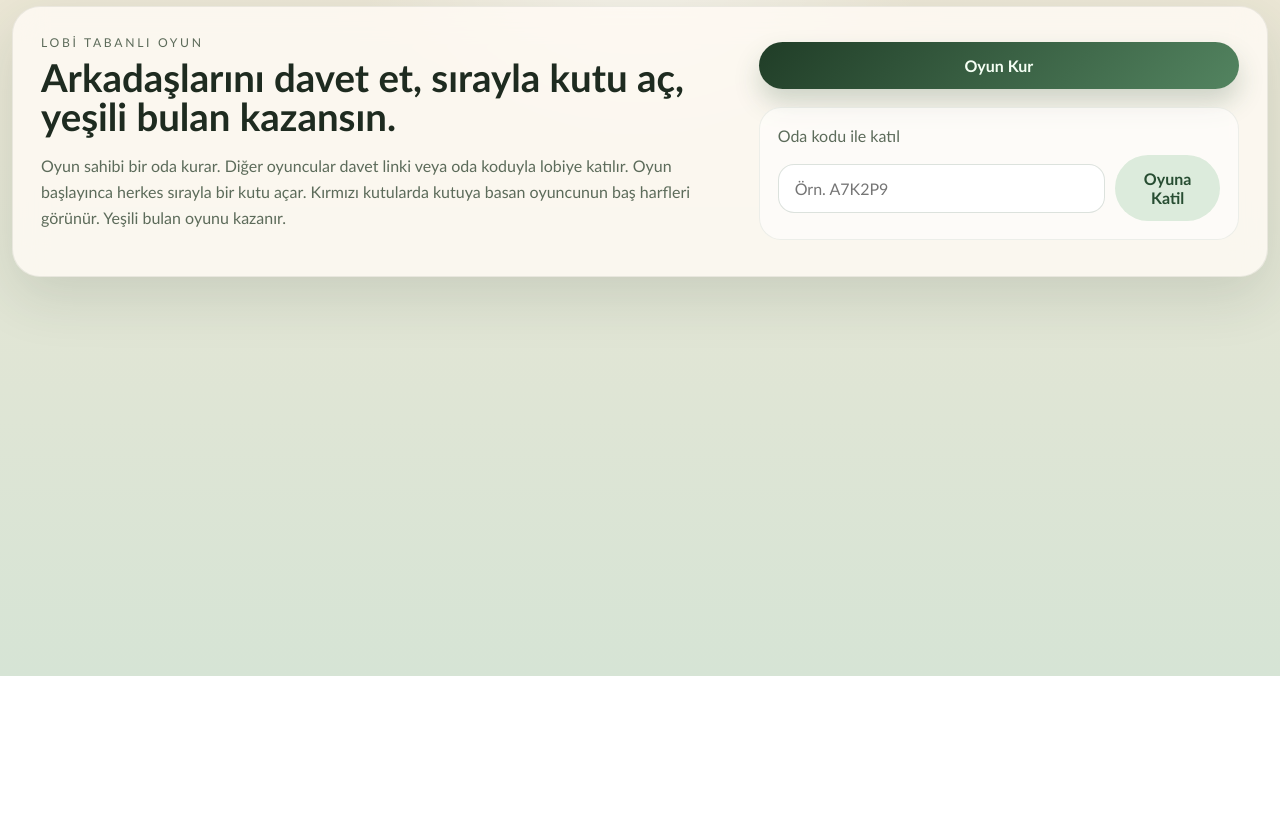
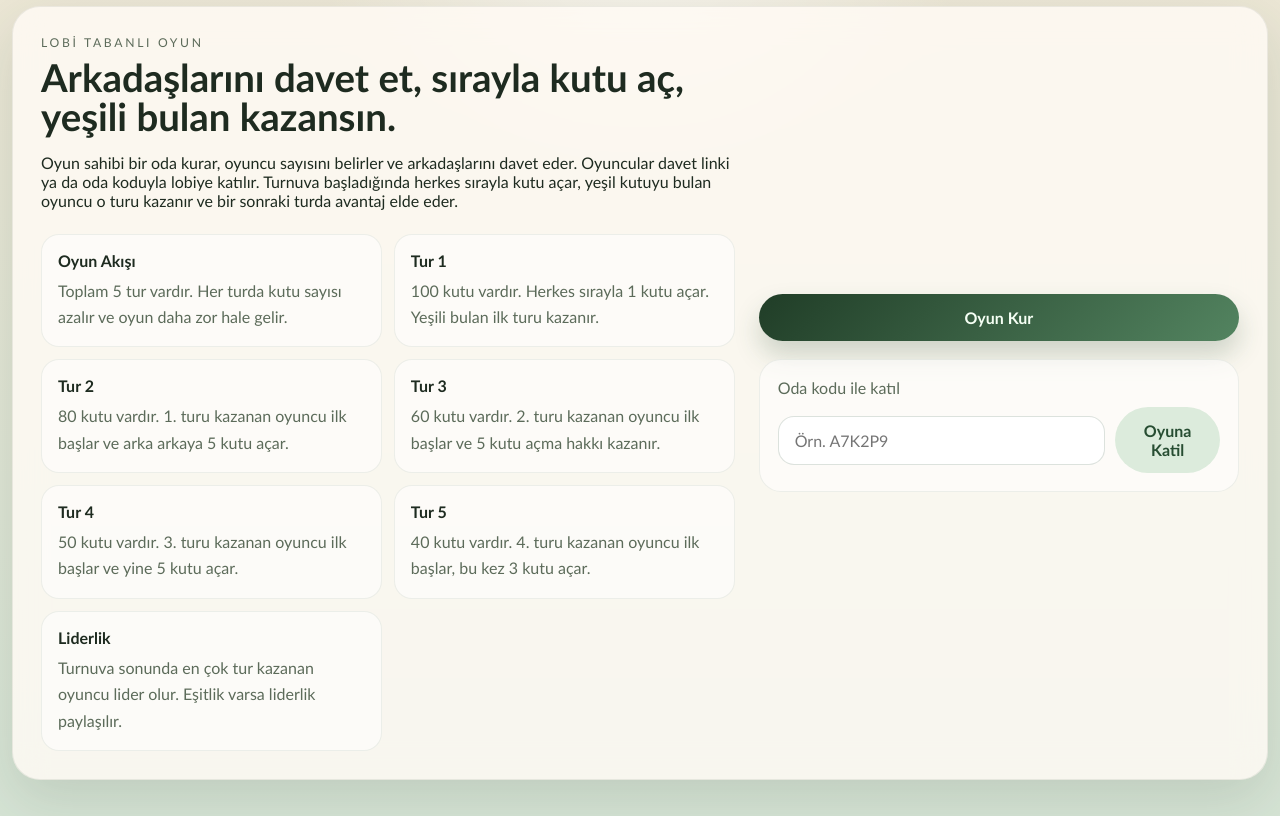
Before and after one commit to Yunuscetin/FindTheBox, a plain HTML site: page index.html in a window 1280 px wide. Shown: the part 124-940 px from the top of the page. Before the commit the page ends 800 px from the top, so only its background shows below. Drawn offline with Linux system fonts and the light colour scheme.

Commit message:
Add landing page game rules overview

```diff
--- a/index.html
+++ b/index.html
@@ -25,10 +25,42 @@
           <p class="section-kicker">Lobi tabanlı oyun</p>
           <h2>Arkadaşlarını davet et, sırayla kutu aç, yeşili bulan kazansın.</h2>
           <p>
-            Oyun sahibi bir oda kurar. Diğer oyuncular davet linki veya oda koduyla lobiye katılır.
-            Oyun başlayınca herkes sırayla bir kutu açar. Kırmızı kutularda kutuya basan oyuncunun
-            baş harfleri görünür. Yeşili bulan oyunu kazanır.
+            Oyun sahibi bir oda kurar, oyuncu sayısını belirler ve arkadaşlarını davet eder.
+            Oyuncular davet linki ya da oda koduyla lobiye katılır. Turnuva başladığında herkes
+            sırayla kutu açar, yeşil kutuyu bulan oyuncu o turu kazanır ve bir sonraki turda avantaj
+            elde eder.
           </p>
+
+          <div class="hero-rules">
+            <div class="hero-rule-card">
+              <strong>Oyun Akışı</strong>
+              <p>Toplam 5 tur vardır. Her turda kutu sayısı azalır ve oyun daha zor hale gelir.</p>
+            </div>
+            <div class="hero-rule-card">
+              <strong>Tur 1</strong>
+              <p>100 kutu vardır. Herkes sırayla 1 kutu açar. Yeşili bulan ilk turu kazanır.</p>
+            </div>
+            <div class="hero-rule-card">
+              <strong>Tur 2</strong>
+              <p>80 kutu vardır. 1. turu kazanan oyuncu ilk başlar ve arka arkaya 5 kutu açar.</p>
+            </div>
+            <div class="hero-rule-card">
+              <strong>Tur 3</strong>
+              <p>60 kutu vardır. 2. turu kazanan oyuncu ilk başlar ve 5 kutu açma hakkı kazanır.</p>
+            </div>
+            <div class="hero-rule-card">
+              <strong>Tur 4</strong>
+              <p>50 kutu vardır. 3. turu kazanan oyuncu ilk başlar ve yine 5 kutu açar.</p>
+            </div>
+            <div class="hero-rule-card">
+              <strong>Tur 5</strong>
+              <p>40 kutu vardır. 4. turu kazanan oyuncu ilk başlar, bu kez 3 kutu açar.</p>
+            </div>
+            <div class="hero-rule-card">
+              <strong>Liderlik</strong>
+              <p>Turnuva sonunda en çok tur kazanan oyuncu lider olur. Eşitlik varsa liderlik paylaşılır.</p>
+            </div>
+          </div>
         </div>
 
         <div class="hero-actions">
--- a/styles.css
+++ b/styles.css
@@ -143,6 +143,31 @@ h1 {
   flex-direction: column;
   justify-content: center;
   gap: 18px;
+}
+
+.hero-rules {
+  display: grid;
+  grid-template-columns: repeat(2, minmax(0, 1fr));
+  gap: 12px;
+  margin-top: 24px;
+}
+
+.hero-rule-card {
+  padding: 16px;
+  border-radius: 18px;
+  background: rgba(255, 255, 255, 0.54);
+  border: 1px solid rgba(39, 77, 50, 0.08);
+}
+
+.hero-rule-card strong {
+  display: block;
+  margin-bottom: 8px;
+}
+
+.hero-rule-card p {
+  margin: 0;
+  color: var(--muted);
+  line-height: 1.55;
 }
 
 .join-card,
@@ -594,6 +619,10 @@ button:disabled {
   .toolbar-actions button {
     width: 100%;
   }
+
+  .hero-rules {
+    grid-template-columns: 1fr;
+  }
 }
 
 @media (max-width: 520px) {
```
